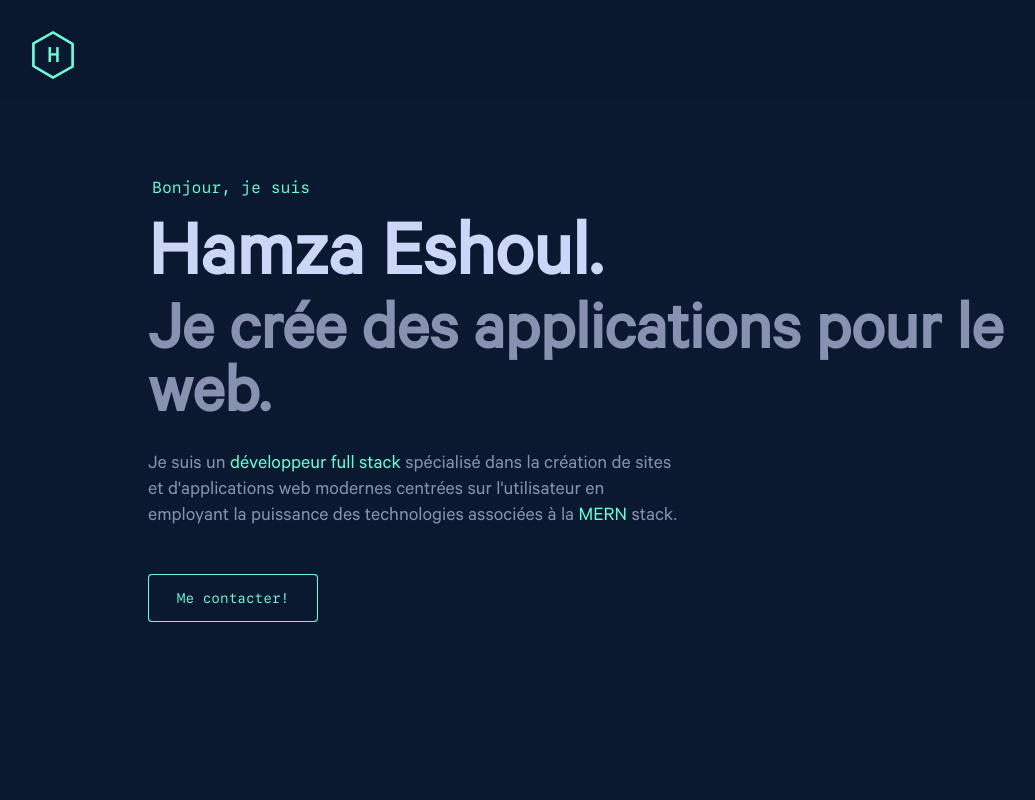
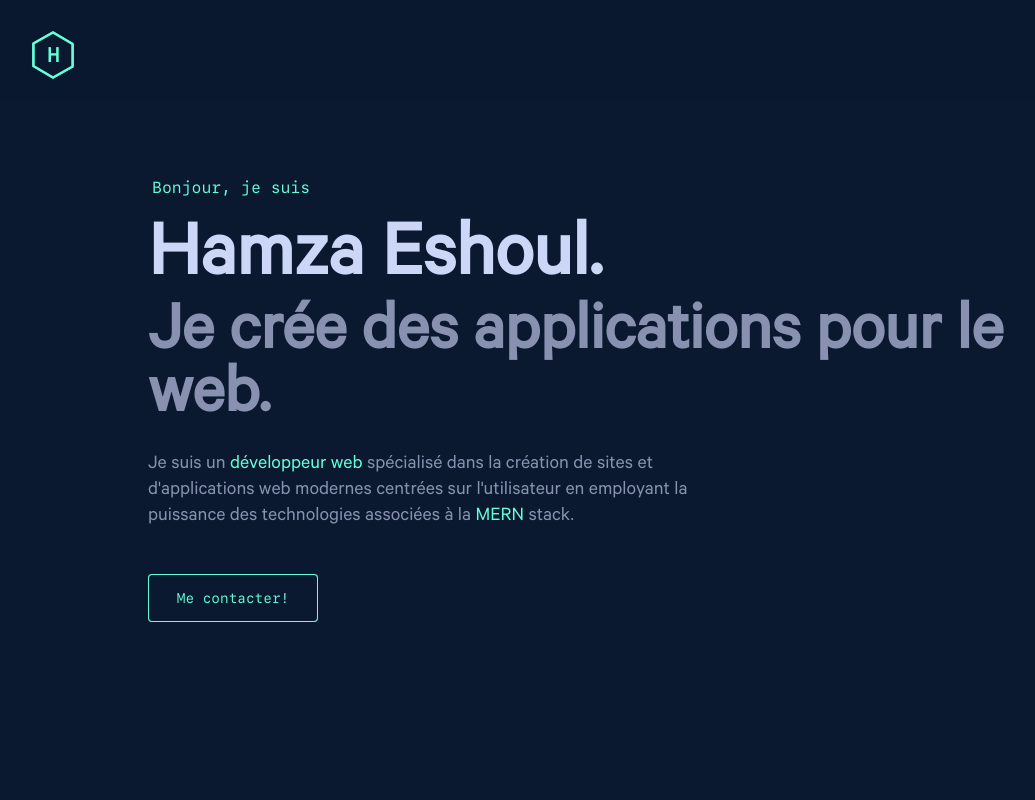
Before and after one commit to hamza-eshoul/Personal-Website, a React (Vite) app: page / in a window 1280 px wide. Shown: the top 800 px of the page, without its empty margins (18-1053 px from the left). Built offline with nearby package versions, Linux system fonts and the light colour scheme; what tailwindcss-animation-delay would draw is missing.

Commit message:
updated hero section

```diff
--- a/src/components/Hero.jsx
+++ b/src/components/Hero.jsx
@@ -28,7 +28,7 @@ const Hero = ({ language }) => {
             Je suis un{" "}
             <span className="font-medium text-secondaryColor">
               {" "}
-              développeur full stack{" "}
+              développeur web{" "}
             </span>{" "}
             spécialisé dans la création de sites et d'applications web modernes
             centrées sur l'utilisateur en employant la puissance des
@@ -63,7 +63,7 @@ const Hero = ({ language }) => {
             I’m a{" "}
             <span className="font-medium text-secondaryColor">
               {" "}
-              full stack web developer{" "}
+              web developer{" "}
             </span>{" "}
             specializing in building modern user-centric web applications
             utilizing the power of the
```
